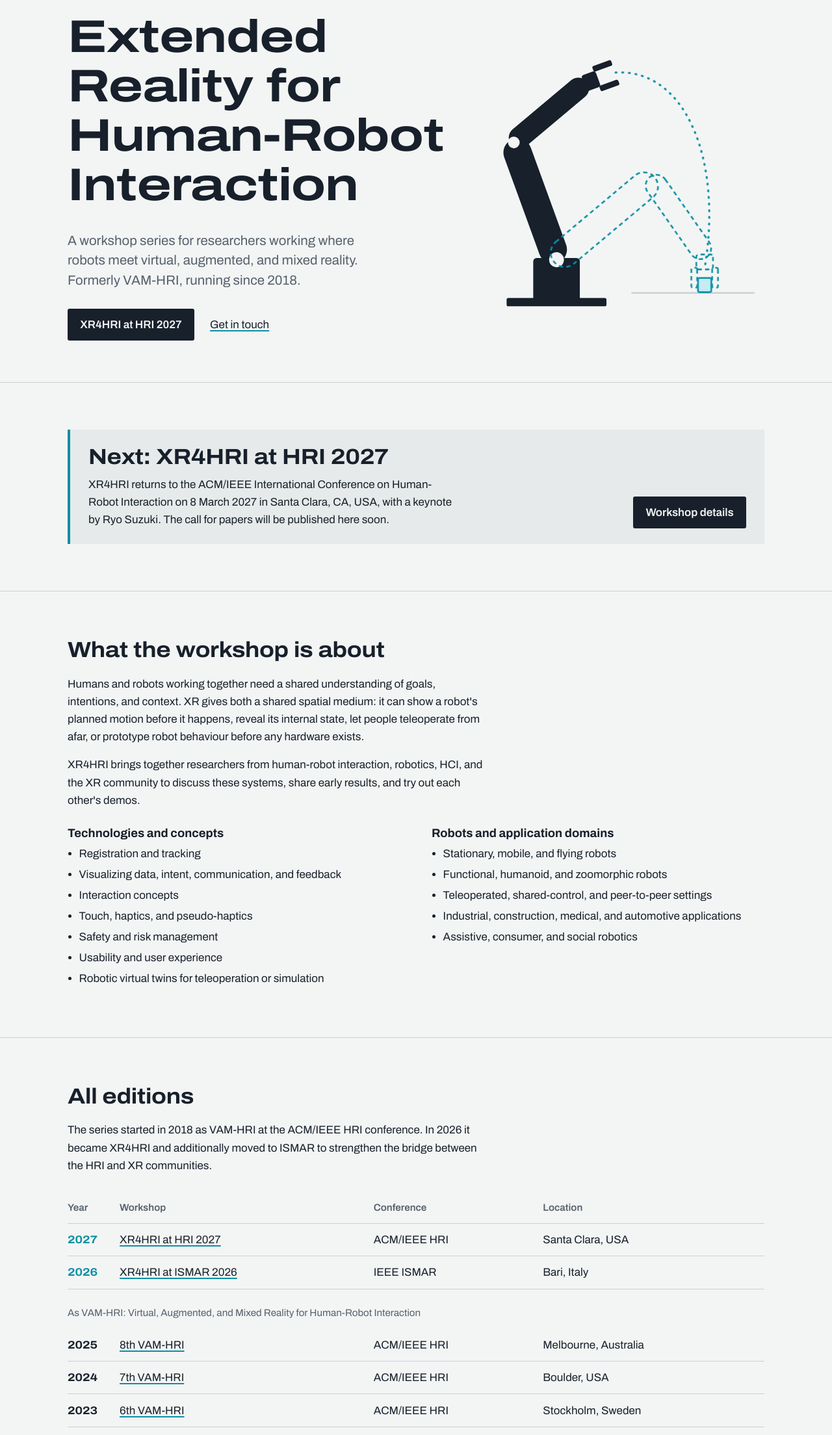
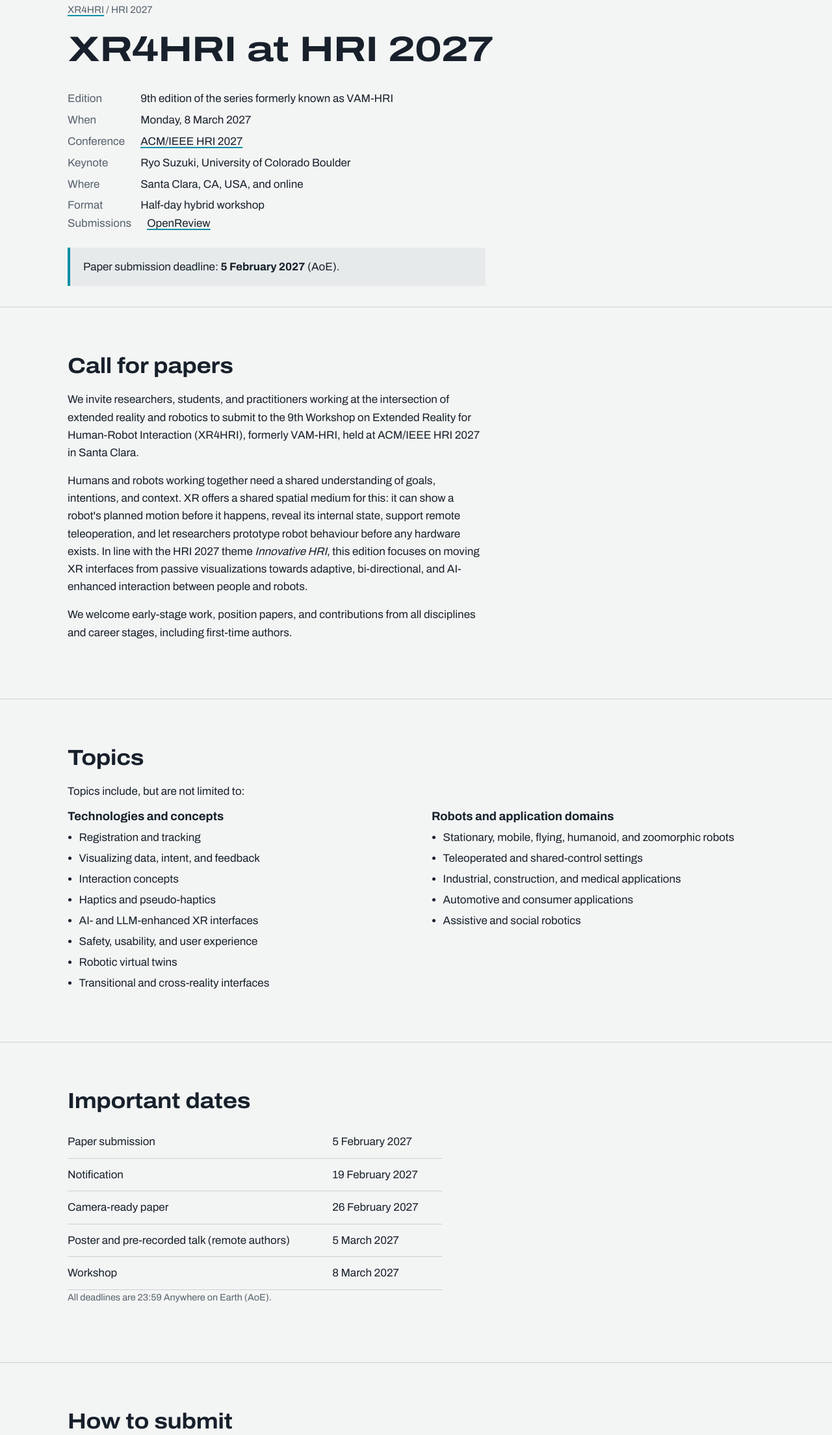
Before and after one commit to xr4hri/xr4hri.github.io, a plain HTML site: page index.html in a window 1280 px wide. Shown: the part 140-2348 px from the top of the page at 65% size. Drawn offline with Linux system fonts and the light colour scheme.

Commit message:
CfP - Submission Date

```diff
--- a/index.html
+++ b/index.html
@@ -3,173 +3,167 @@
 <head>
   <meta charset="utf-8">
   <meta name="viewport" content="width=device-width, initial-scale=1">
-  <title>XR4HRI – Extended Reality for Human-Robot Interaction</title>
-  <meta name="description" content="XR4HRI is a workshop series on extended reality (VR, AR, MR) for human-robot interaction, formerly known as VAM-HRI (2018–2025).">
-  <meta property="og:title" content="XR4HRI – Extended Reality for Human-Robot Interaction">
-  <meta property="og:description" content="Workshop series on XR for human-robot interaction, formerly VAM-HRI.">
-  <meta property="og:type" content="website">
-  <link rel="icon" href="assets/img/favicon.svg" type="image/svg+xml">
-  <link rel="preload" href="assets/fonts/archivo-var.woff2" as="font" type="font/woff2" crossorigin>
-  <link rel="stylesheet" href="assets/css/style.css">
+  <title>XR4HRI at HRI 2027 – Santa Clara, CA, USA</title>
+  <meta name="description" content="Plans for the 9th edition of XR4HRI (formerly VAM-HRI) at the ACM/IEEE International Conference on Human-Robot Interaction 2027.">
+  <link rel="icon" href="../assets/img/favicon.svg" type="image/svg+xml">
+  <link rel="preload" href="../assets/fonts/archivo-var.woff2" as="font" type="font/woff2" crossorigin>
+  <link rel="stylesheet" href="../assets/css/style.css">
 </head>
 <body>
   <a class="skip" href="#main">Skip to content</a>
 
   <header class="site-header">
     <div class="wrap">
-      <a class="wordmark" href="./">XR<span>4</span>HRI</a>
+      <a class="wordmark" href="../">XR<span>4</span>HRI</a>
       <nav class="site-nav" aria-label="Main">
         <ul>
-          <li><a href="hri2027/">HRI 2027</a></li>
-          <li><a href="ismar2026/">ISMAR 2026</a></li>
-          <li><a href="#editions">All editions</a></li>
-          <li><a href="#contact">Contact</a></li>
+          <li><a href="./" aria-current="page">HRI 2027</a></li>
+          <li><a href="../ismar2026/">ISMAR 2026</a></li>
+          <li><a href="../#editions">All editions</a></li>
+          <li><a href="../#contact">Contact</a></li>
         </ul>
       </nav>
     </div>
   </header>
 
   <main id="main">
-    <section class="hero">
+    <section class="page-head">
       <div class="wrap">
-        <div>
-          <h1>Extended Reality for Human-Robot Interaction</h1>
-          <p class="lead">A workshop series for researchers working where robots meet virtual, augmented, and mixed reality. Formerly VAM-HRI, running since 2018.</p>
-          <div class="actions">
-            <a class="button" href="hri2027/">XR4HRI at HRI 2027</a>
-            <a href="#contact">Get in touch</a>
-          </div>
-        </div>
-
-        <svg class="hero-art" viewBox="150 60 340 340" role="img" aria-labelledby="art-title">
-          <title id="art-title">A robot arm with a dashed virtual copy showing where it will move next to grasp an object</title>
-          <line class="table" x1="330" y1="370" x2="478" y2="370"/>
-          <rect class="real" x="180" y="376" width="120" height="10" rx="2"/>
-          <rect class="real" x="212" y="328" width="56" height="52" rx="4"/>
-
-          <!-- physical arm -->
-          <g class="real" transform="translate(240 330) rotate(-110)">
-            <rect x="-4" y="-17" width="158" height="34" rx="17"/>
-            <g transform="translate(150 0) rotate(70)">
-              <rect x="-4" y="-13" width="118" height="26" rx="13"/>
-              <g transform="translate(110 0) rotate(20)">
-                <rect x="0" y="-10" width="18" height="20" rx="3"/>
-                <rect x="16" y="-16" width="24" height="7" rx="2"/>
-                <rect x="16" y="9" width="24" height="7" rx="2"/>
-              </g>
-              <circle cx="0" cy="0" r="7" fill="var(--bg)"/>
-            </g>
-            <circle cx="0" cy="0" r="9" fill="var(--bg)"/>
-          </g>
-
-          <!-- virtual overlay: planned path, ghost arm, target -->
-          <g class="ghost-group">
-            <path class="path" d="M311 105 C 395 100, 440 210, 418 340"/>
-            <g class="ghost" transform="translate(240 330) rotate(-40)">
-              <rect x="-4" y="-17" width="158" height="34" rx="17"/>
-              <g transform="translate(150 0) rotate(95)">
-                <rect x="-4" y="-13" width="118" height="26" rx="13"/>
-                <g transform="translate(110 0) rotate(35)">
-                  <rect x="0" y="-10" width="18" height="20" rx="3"/>
-                  <rect x="16" y="-16" width="24" height="7" rx="2"/>
-                  <rect x="16" y="9" width="24" height="7" rx="2"/>
-                </g>
-              </g>
-            </g>
-            <rect class="target" x="410" y="352" width="16" height="17" rx="2"/>
-          </g>
-        </svg>
+        <p class="crumb"><a href="../">XR4HRI</a> / HRI 2027</p>
+        <h1>XR4HRI at HRI 2027</h1>
+        <dl class="facts">
+          <dt>Edition</dt><dd>9th edition of the series formerly known as VAM-HRI</dd>
+          <dt>When</dt><dd>Monday, 8 March 2027</dd>
+          <dt>Conference</dt><dd><a href="https://humanrobotinteraction.org/2027/">ACM/IEEE HRI 2027</a></dd>
+          <dt>Keynote</dt><dd>Ryo Suzuki, University of Colorado Boulder</dd>
+          <dt>Where</dt><dd>Santa Clara, CA, USA, and online</dd>
+          <dt>Format</dt><dd>Half-day hybrid workshop</dd>
+        </dl>
+        <dl class="facts">
+          <dt>Submissions</dt><dd><a href="https://openreview.net/group?id=humanrobotinteraction.org/HRI/2027/Workshop/XR4HRI">OpenReview</a></dd>
+        </dl>
+        <p class="status">Paper submission deadline: <strong>5 February 2027</strong> (AoE).</p>
       </div>
     </section>
 
-    <section class="section" aria-labelledby="next-title">
+    <section class="section" aria-labelledby="cfp-title">
       <div class="wrap">
-        <div class="next">
-          <div>
-            <h2 id="next-title">Next: XR4HRI at HRI 2027</h2>
-            <p>XR4HRI returns to the ACM/IEEE International Conference on Human-Robot Interaction on 8 March 2027 in Santa Clara, CA, USA, with a keynote by Ryo Suzuki. The call for papers will be published here soon.</p>
-          </div>
-          <a class="button" href="hri2027/">Workshop details</a>
+        <div class="prose">
+          <h2 id="cfp-title">Call for papers</h2>
+          <p>We invite researchers, students, and practitioners working at the intersection of extended reality and robotics to submit to the 9th Workshop on Extended Reality for Human-Robot Interaction (XR4HRI), formerly VAM-HRI, held at ACM/IEEE HRI 2027 in Santa Clara.</p>
+          <p>Humans and robots working together need a shared understanding of goals, intentions, and context. XR offers a shared spatial medium for this: it can show a robot's planned motion before it happens, reveal its internal state, support remote teleoperation, and let researchers prototype robot behaviour before any hardware exists. In line with the HRI 2027 theme <em>Innovative HRI</em>, this edition focuses on moving XR interfaces from passive visualizations towards adaptive, bi-directional, and AI-enhanced interaction between people and robots.</p>
+          <p>We welcome early-stage work, position papers, and contributions from all disciplines and career stages, including first-time authors.</p>
         </div>
       </div>
     </section>
 
-    <section class="section" aria-labelledby="about-title">
+    <section class="section" aria-labelledby="topics-title">
       <div class="wrap">
-        <div class="section-head prose">
-          <h2 id="about-title">What the workshop is about</h2>
-          <p>Humans and robots working together need a shared understanding of goals, intentions, and context. XR gives both a shared spatial medium: it can show a robot's planned motion before it happens, reveal its internal state, let people teleoperate from afar, or prototype robot behaviour before any hardware exists.</p>
-          <p>XR4HRI brings together researchers from human-robot interaction, robotics, HCI, and the XR community to discuss these systems, share early results, and try out each other's demos.</p>
-        </div>
+        <h2 id="topics-title">Topics</h2>
+        <p class="prose">Topics include, but are not limited to:</p>
         <div class="two-col topics">
           <div>
             <h3>Technologies and concepts</h3>
             <ul>
               <li>Registration and tracking</li>
-              <li>Visualizing data, intent, communication, and feedback</li>
+              <li>Visualizing data, intent, and feedback</li>
               <li>Interaction concepts</li>
-              <li>Touch, haptics, and pseudo-haptics</li>
-              <li>Safety and risk management</li>
-              <li>Usability and user experience</li>
-              <li>Robotic virtual twins for teleoperation or simulation</li>
+              <li>Haptics and pseudo-haptics</li>
+              <li>AI- and LLM-enhanced XR interfaces</li>
+              <li>Safety, usability, and user experience</li>
+              <li>Robotic virtual twins</li>
+              <li>Transitional and cross-reality interfaces</li>
             </ul>
           </div>
           <div>
             <h3>Robots and application domains</h3>
             <ul>
-              <li>Stationary, mobile, and flying robots</li>
-              <li>Functional, humanoid, and zoomorphic robots</li>
-              <li>Teleoperated, shared-control, and peer-to-peer settings</li>
-              <li>Industrial, construction, medical, and automotive applications</li>
-              <li>Assistive, consumer, and social robotics</li>
+              <li>Stationary, mobile, flying, humanoid, and zoomorphic robots</li>
+              <li>Teleoperated and shared-control settings</li>
+              <li>Industrial, construction, and medical applications</li>
+              <li>Automotive and consumer applications</li>
+              <li>Assistive and social robotics</li>
             </ul>
           </div>
         </div>
       </div>
     </section>
 
-    <section class="section" id="editions" aria-labelledby="editions-title">
+    <section class="section" aria-labelledby="dates-title">
       <div class="wrap">
-        <div class="section-head prose">
-          <h2 id="editions-title">All editions</h2>
-          <p>The series started in 2018 as VAM-HRI at the ACM/IEEE HRI conference. In 2026 it became XR4HRI and additionally moved to ISMAR to strengthen the bridge between the HRI and XR communities.</p>
-        </div>
+        <h2 id="dates-title">Important dates</h2>
         <div class="table-scroll">
-          <table>
-            <thead>
-              <tr><th scope="col">Year</th><th scope="col">Workshop</th><th scope="col">Conference</th><th scope="col">Location</th></tr>
-            </thead>
+          <table style="min-width:0; max-width:36rem">
             <tbody>
-              <tr class="xr"><td class="year">2027</td><td><a href="hri2027/">XR4HRI at HRI 2027</a></td><td>ACM/IEEE HRI</td><td>Santa Clara, USA</td></tr>
-              <tr class="xr"><td class="year">2026</td><td><a href="ismar2026/">XR4HRI at ISMAR 2026</a></td><td>IEEE ISMAR</td><td>Bari, Italy</td></tr>
-              <tr class="series-break"><td colspan="4">As VAM-HRI: Virtual, Augmented, and Mixed Reality for Human-Robot Interaction</td></tr>
-              <tr><td class="year">2025</td><td><a href="https://vam-hri.github.io/previous/2025/">8th VAM-HRI</a></td><td>ACM/IEEE HRI</td><td>Melbourne, Australia</td></tr>
-              <tr><td class="year">2024</td><td><a href="https://vam-hri.github.io/previous/2024/">7th VAM-HRI</a></td><td>ACM/IEEE HRI</td><td>Boulder, USA</td></tr>
-              <tr><td class="year">2023</td><td><a href="https://vam-hri.github.io/previous/2023/">6th VAM-HRI</a></td><td>ACM/IEEE HRI</td><td>Stockholm, Sweden</td></tr>
-              <tr><td class="year">2022</td><td><a href="https://vam-hri.github.io/previous/2022/">5th VAM-HRI</a></td><td>ACM/IEEE HRI</td><td>Online</td></tr>
-              <tr><td class="year">2021</td><td><a href="https://vam-hri.github.io/previous/2021/">4th VAM-HRI</a></td><td>ACM/IEEE HRI</td><td>Online</td></tr>
-              <tr><td class="year">2020</td><td><a href="https://vam-hri.github.io/previous/2020/">3rd VAM-HRI</a></td><td>ACM/IEEE HRI</td><td>Online</td></tr>
-              <tr><td class="year">2019</td><td><a href="https://vam-hri.github.io/previous/2019/">2nd VAM-HRI</a></td><td>ACM/IEEE HRI</td><td>Daegu, South Korea</td></tr>
-              <tr><td class="year">2018</td><td><a href="https://vam-hri.github.io/previous/2018/">1st VAM-HRI</a></td><td>ACM/IEEE HRI</td><td>Chicago, USA</td></tr>
+              <tr><td>Paper submission</td><td>5 February 2027</td></tr>
+              <tr><td>Notification</td><td>19 February 2027</td></tr>
+              <tr><td>Camera-ready paper</td><td>26 February 2027</td></tr>
+              <tr><td>Poster and pre-recorded talk (remote authors)</td><td>5 March 2027</td></tr>
+              <tr><td>Workshop</td><td>8 March 2027</td></tr>
             </tbody>
           </table>
         </div>
+        <p class="small">All deadlines are 23:59 Anywhere on Earth (AoE).</p>
       </div>
     </section>
 
-    <section class="section" id="contact" aria-labelledby="contact-title">
+    <section class="section" id="submit" aria-labelledby="submit-title">
       <div class="wrap"><div class="prose">
-        <h2 id="contact-title">Stay in touch</h2>
-        <p>Questions, ideas for the next edition, or interested in joining the organizing team? Write to <a href="mailto:xr4hri@gmail.com">xr4hri@gmail.com</a>.</p>
-        <p>Join the community on <a href="https://discord.gg/qKmBYZaCer">Discord</a> to follow calls for papers and continue discussions between workshops.</p>
+        <h2 id="submit-title">How to submit</h2>
+        <ul>
+          <li>Papers are 2–6 pages including references, in the <a href="https://www.acm.org/publications/proceedings-template">ACM sigconf format</a>.</li>
+          <li>We welcome position papers, early-stage or late-breaking results, system descriptions, and demos.</li>
+          <li>Submit via <a href="https://openreview.net/group?id=humanrobotinteraction.org/HRI/2027/Workshop/XR4HRI">OpenReview</a>. Each submission receives at least two reviews from the program committee.</li>
+          <li>Accepted papers are non-archival and are published on OpenReview and this website, so you can still submit the work to a conference or journal later.</li>
+          <li>Every accepted paper is presented as a three-minute lightning talk and as a poster.</li>
+          <li>If you would like to show a live demo, please say so in your submission and describe your space, power, and hardware needs. Demos should be portable (e.g., headsets, tablets, small tabletop robots).</li>
+          <li>At least one author of each accepted paper attends the workshop, in person or remotely.</li>
+        </ul>
       </div></div>
+    </section>
+
+    <section class="section" aria-labelledby="program-title">
+      <div class="wrap">
+        <h2 id="program-title">Program</h2>
+        <ol class="program">
+          <li>Welcome and icebreaker <span>10 min</span></li>
+          <li>Invited keynote and discussion <span>40 min</span></li>
+          <li>Lightning talks for all accepted papers <span>45 min</span></li>
+          <li>Poster and demo session with coffee <span>45 min</span></li>
+          <li>Breakout groups on the grand challenges of XR for HRI <span>55 min</span></li>
+          <li>Group reports and panel discussion <span>35 min</span></li>
+          <li>Wrap-up and next steps <span>10 min</span></li>
+        </ol>
+        <p class="prose small">Remote participants can join every session, including a dedicated online breakout group.</p>
+      </div>
+    </section>
+
+    <section class="section" aria-labelledby="org-title">
+      <div class="wrap">
+        <h2 id="org-title">Organizers</h2>
+        <ul class="people">
+          <li><strong>Max Pascher</strong><span>TU Dortmund University</span></li>
+          <li><strong>Stephanie Arévalo Arboleda</strong><span>Birmingham City University</span></li>
+          <li><strong>Alan Burden</strong><span>Queensland University of Technology</span></li>
+          <li><strong>Tiare Feuchtner</strong><span>University of Konstanz</span></li>
+          <li><strong>Anthony Paul Franzè</strong><span>Griffith University</span></li>
+          <li><strong>Florian Heinrich</strong><span>Otto von Guericke University Magdeburg</span></li>
+          <li><strong>Fabian Joeres</strong><span>Anhalt University of Applied Sciences</span></li>
+          <li><strong>Yuan Liu</strong><span>Queensland University of Technology</span></li>
+          <li><strong>Alejandro Martin-Gomez</strong><span>University of Arkansas</span></li>
+          <li><strong>Tonia Mielke</strong><span>Technical University of Munich</span></li>
+          <li><strong>Jasper T. Vermeulen</strong><span>Queensland University of Technology</span></li>
+          <li><strong>Hong Wang</strong><span>University of South Florida</span></li>
+        </ul>
+        <p>Contact: <a href="mailto:xr4hri@gmail.com">xr4hri@gmail.com</a></p>
+      </div>
     </section>
   </main>
 
   <footer class="site-footer">
     <div class="wrap">
       <p>XR4HRI, formerly VAM-HRI, 2018–2027</p>
-      <p><a href="https://github.com/xr4hri/xr4hri.github.io">Website source on GitHub</a></p>
+      <p><a href="../">Back to the series overview</a> <span aria-hidden="true">/</span> <a href="https://github.com/xr4hri/xr4hri.github.io">Website source on GitHub</a></p>
     </div>
   </footer>
 </body>
```
